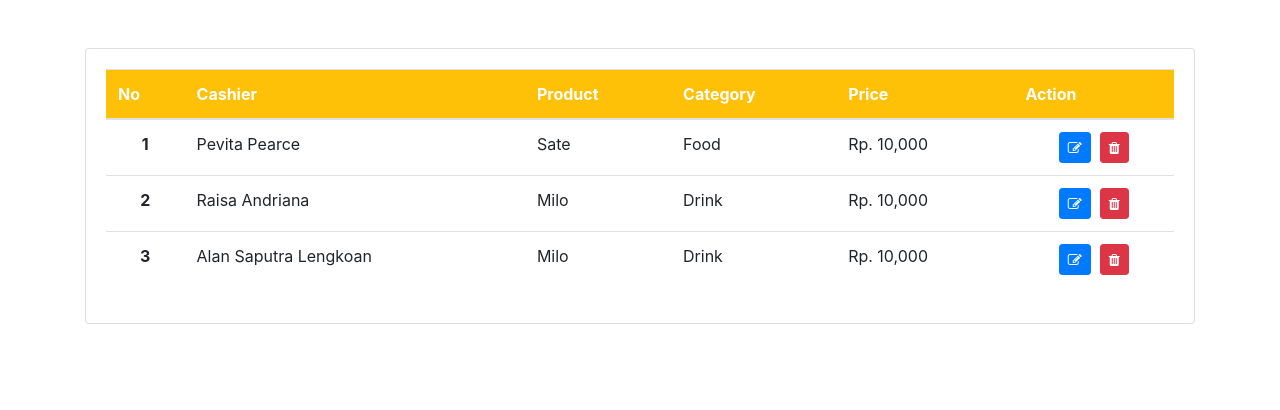
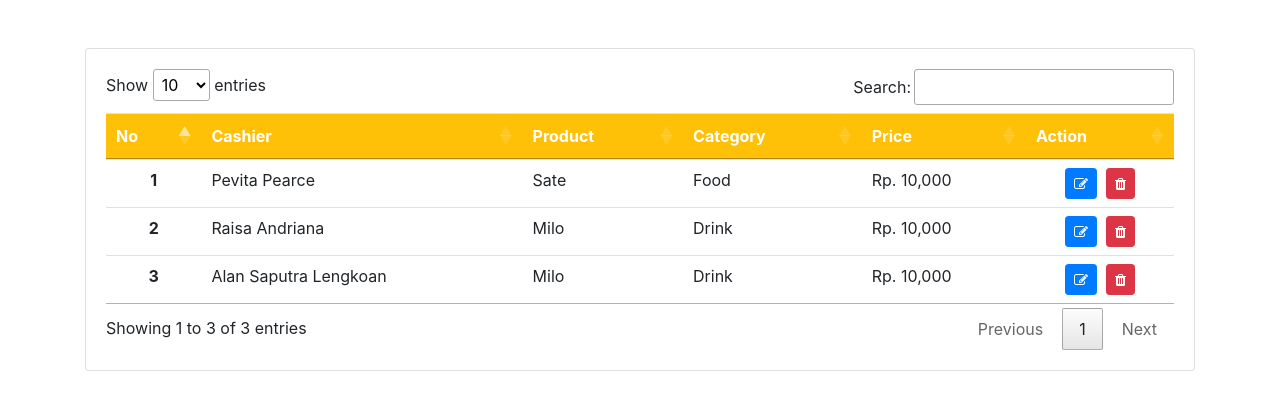
Before and after one commit to alanlengkoan/arkademik_test, a PHP site: page / in a window 1280 px wide. Shown: the part 54-464 px from the top of the page. Run offline with PHP 8.4, Linux system fonts and the light colour scheme; data comes from the database, SQL or seed files in the repository; some libraries are stand-ins or nearby versions.

Commit message:
add datatables assets

```diff
--- a/06/index.php
+++ b/06/index.php
@@ -14,6 +14,8 @@ include_once 'koneksi.php';
     <link rel="stylesheet" href="https://maxcdn.bootstrapcdn.com/bootstrap/4.0.0/css/bootstrap.min.css">
     <!-- font awesome css cdn -->
     <link rel="stylesheet" href="https://stackpath.bootstrapcdn.com/font-awesome/4.7.0/css/font-awesome.min.css">
+    <!-- datatables css cdn -->
+    <link rel="stylesheet" href="https://cdn.datatables.net/v/bs4/dt-1.10.20/datatables.min.css"/>
     <!-- jquery js cdn -->
     <script rel="preload" src="https://code.jquery.com/jquery-3.4.1.min.js"></script>
 
@@ -39,7 +41,7 @@ include_once 'koneksi.php';
 
                 <div class="card">
                     <div class="card-body">
-                        <table class="table">
+                        <table class="table" id="tabel-pemesanan">
                             <thead style="background-color: #ffc107; color: white">
                                 <tr>
                                     <th>No</th>
@@ -159,11 +161,16 @@ include_once 'koneksi.php';
     <script src="https://cdnjs.cloudflare.com/ajax/libs/popper.js/1.12.9/umd/popper.min.js"></script>
     <!-- bootstrap 4 js cdn -->
     <script src="https://maxcdn.bootstrapcdn.com/bootstrap/4.0.0/js/bootstrap.min.js"></script>
+    <!-- datatables js cdn -->
+    <script src="https://cdn.datatables.net/v/bs4/dt-1.10.20/datatables.min.js"></script>
     <!-- sweetalert js cdn -->
     <script src="https://unpkg.com/sweetalert/dist/sweetalert.min.js"></script>
 
     <script>
         $(document).ready(function () {
+            // untuk tabel
+            $('#tabel-pemesanan').DataTable();
+
             // untuk proses tambah
             $('#formAdd').submit(function () {
                 $.ajax({
```
